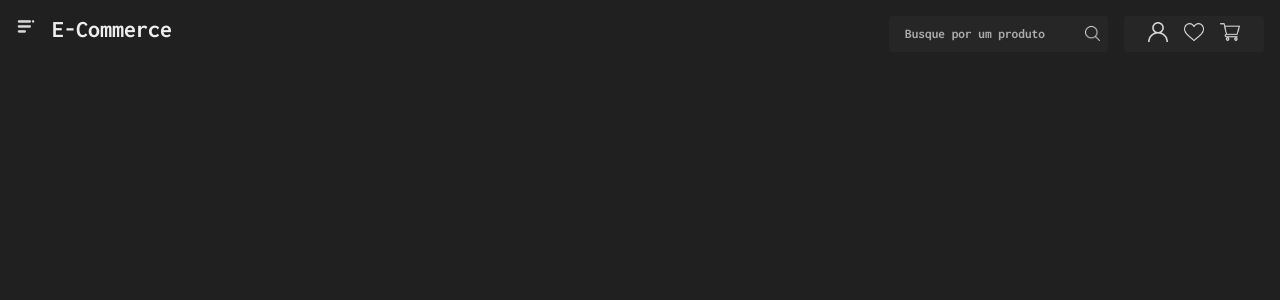
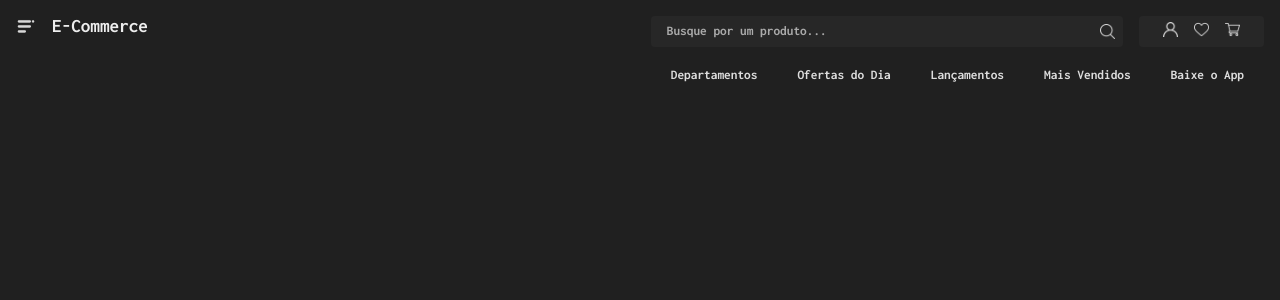
Before and after one commit to Rafael-Cesario/Projects, a React (Vite) app: page / in a window 1280 px wide. Shown: the top 300 px of the page. Built offline with nearby package versions, Linux system fonts and the light colour scheme.

Commit message:
Style - Menus

```diff
--- a/src/features/header/components/icon.tsx
+++ b/src/features/header/components/icon.tsx
@@ -6,5 +6,5 @@ interface IconProps {
 }
 
 export const Icon = ({ src, alt }: IconProps) => {
-	return <StyledIcon className="icon" src={src} alt={alt} width={20} height={20} />;
+	return <StyledIcon className="icon" src={src} alt={alt} width={15} height={15} />;
 };
--- /dev/null
+++ b/src/features/header/components/menus.tsx
@@ -0,0 +1,13 @@
+import { StyledMenus } from "../styles/styledMenus";
+
+export const Menus = () => {
+	return (
+		<StyledMenus>
+			<button>Departamentos</button>
+			<button>Ofertas do Dia</button>
+			<button>Lançamentos</button>
+			<button>Mais Vendidos</button>
+			<button>Baixe o App</button>
+		</StyledMenus>
+	);
+};
--- a/src/features/header/header.tsx
+++ b/src/features/header/header.tsx
@@ -1,4 +1,5 @@
 import { Icon } from "./components/icon";
+import { Menus } from "./components/menus";
 import { SearchBar } from "./components/searchBar";
 import { UserIcons } from "./components/userIcons";
 import { StyledHeader } from "./styles/styledHeader";
@@ -17,7 +18,7 @@ export const Header = () => {
 					<UserIcons />
 				</div>
 
-				<div className="bottom"></div>
+				<Menus />
 			</div>
 		</StyledHeader>
 	);
--- a/src/features/header/styles/styledHeader.tsx
+++ b/src/features/header/styles/styledHeader.tsx
@@ -7,11 +7,18 @@ export const StyledHeader = styled.div`
 
 	.sidebar-title {
 		display: flex;
-	}
+		align-items: center;
+		height: fit-content;
 
-	.title {
-		font-size: 1.5rem;
-		margin: 0 1rem;
+		.title {
+			font-size: 1.2rem;
+			margin: 0 1rem;
+		}
+
+		.icon {
+			width: 20px;
+			height: 20px;
+		}
 	}
 
 	.top {
--- /dev/null
+++ b/src/features/header/styles/styledMenus.tsx
@@ -0,0 +1,21 @@
+import { styled } from "styled-components";
+import { Theme } from "../../../styles/styledGlobal";
+
+export const StyledMenus = styled.div`
+	margin: 1rem 0;
+
+	button {
+		border: none;
+		outline: none;
+		background-color: transparent;
+		color: #ddd;
+		font-weight: bold;
+		padding: 5px 20px;
+		border-radius: 4px;
+		cursor: pointer;
+
+		&:hover {
+			background-color: ${Theme.container};
+		}
+	}
+`;
--- a/src/features/header/styles/styledSearchBar.tsx
+++ b/src/features/header/styles/styledSearchBar.tsx
@@ -7,8 +7,10 @@ export const StyledSearchBar = styled.div`
 	background-color: ${Theme.container};
 	border-radius: 4px;
 	margin-right: 1rem;
+	width: 100%;
 
 	input {
+		width: inherit;
 		outline: none;
 		border: none;
 		background-color: transparent;
@@ -23,8 +25,6 @@ export const StyledSearchBar = styled.div`
 	}
 
 	.icon {
-		width: 15px;
-		height: 15px;
 		margin: 0 0.5rem;
 	}
 `;
--- a/src/features/header/styles/styledUserIcons.tsx
+++ b/src/features/header/styles/styledUserIcons.tsx
@@ -5,6 +5,7 @@ export const StyledUserIcons = styled.div`
 	background-color: ${Theme.container};
 	padding: 0.4rem 1rem;
 	border-radius: 4px;
+	display: flex;
 
 	.button {
 		border: none;
@@ -17,10 +18,10 @@ export const StyledUserIcons = styled.div`
 			visibility: hidden;
 			position: absolute;
 			left: 0;
-			background-color: ${Theme.container};
+			background-color: #0050dd;
 			color: #ddd;
 			font-weight: bold;
-			transform: translate(-40%, 2.5rem);
+			transform: translate(-50%, 2.5rem);
 			padding: 5px 20px;
 			border-radius: 4px;
 		}
--- a/src/styles/styledGlobal.tsx
+++ b/src/styles/styledGlobal.tsx
@@ -15,5 +15,5 @@ export const StyledGlobal = createGlobalStyle`
 `;
 
 export const Theme = {
-	container: "#262626",
+	container: "#272727",
 };
```
